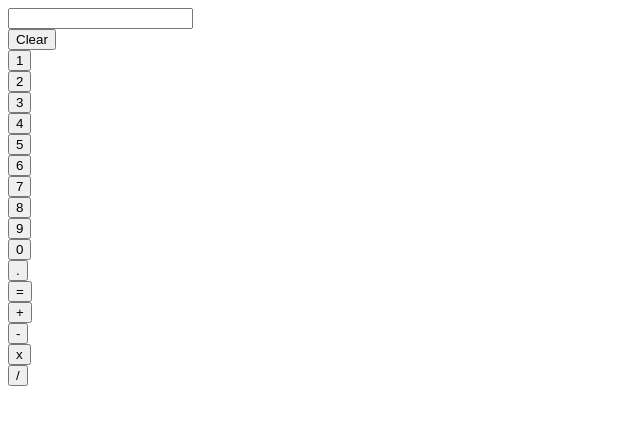
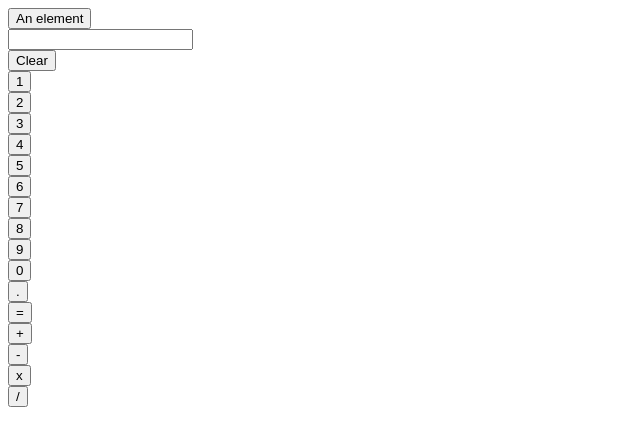
Before and after one commit to akhadisurya/calculator, a plain HTML site: page index.html in a window 1280 px wide. Shown: the whole page, without its empty margins (0-640 px from the left). Drawn offline with Linux system fonts and the light colour scheme.

Commit message:
add div element back

```diff
--- a/index.html
+++ b/index.html
@@ -7,7 +7,7 @@
 
 <body>
 
-<!-- <div id='elem'><button> An element</button></div> -->
+<div id='elem'><button> An element</button></div>
 
 <!-- Above we attached a function to 'An element' that will fire when a user clicks on it   -->
 <!-- Below, attach an event handler,   -->
```
